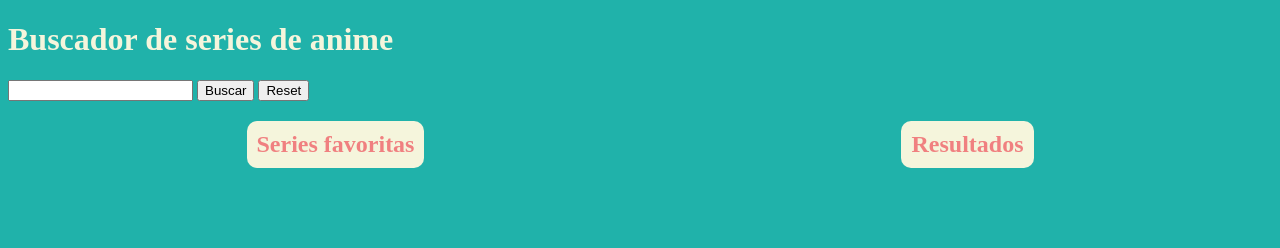
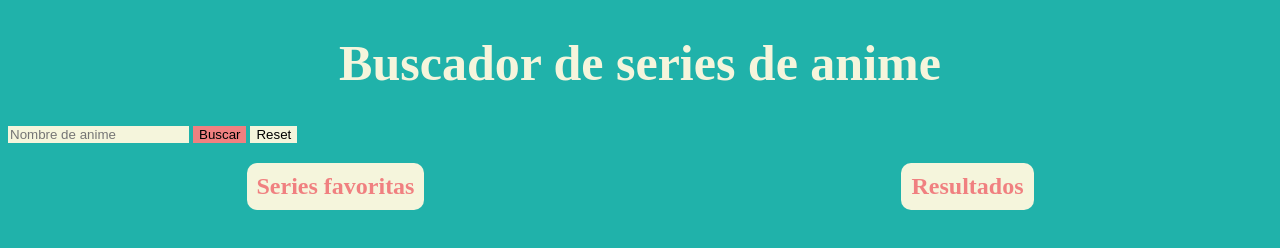
Before and after one commit to ire-rec/modulo-2-evaluacion-final-ire-rec, a website: page src/html/index.html in a window 1280 px wide. Drawn offline with nearby package versions, Linux system fonts and the light colour scheme; files that its build step writes are made by us from their sources; no server answers.

Commit message:
add ok search

```diff
--- a/src/html/index.html
+++ b/src/html/index.html
@@ -12,13 +12,13 @@
       <h1 class="h1">Buscador de series de anime</h1>
 
       <form class= "form" action="/signup" method="post">
-        <input class= "userInput js-userInput" type="text" name=""/>
-        <input class= "button js-button" type="button" name="" value="Buscar"/>
-        <input class= "reset js-reset" type="button" name="" value="Reset"/>
+        <input class= "userInput js-userInput" type="text" name="" id="input" placeholder="Nombre de anime"/>
+        <input class= "button js-button" type="button" name="" value="Buscar" itemid="button"/>
+        <input class= "reset js-reset" type="button" name="" value="Reset" id="reset"/>
       </form>
 
       <main class="main">
-        <article class="animeFavArticle">
+        <article class="animeFavArticle ">
         <h2 class="animeFavTitle"> Series favoritas</h2>
         <ul class="resultsAnimeFav js-resultsAnimeFav"> </ul>
       </article>
--- a/src/js/main.js
+++ b/src/js/main.js
@@ -3,11 +3,13 @@
 //<------------variables--------------------------->
 const userInput = document.querySelector ('.js-userInput');
 const button = document.querySelector ('.js-button');
-const reset = document.querySelector ('.js-reset');
+const resultsAnimeFav = document.querySelector ('.js-resultsAnimeFav');
 const resultsAnime = document.querySelector('.js-resultsAnime');
+
 
 let animes = [];
 let favorites = [];
+
 
 //<----------------funciones varias------------------------------->
 
@@ -35,7 +37,6 @@ function listenerTitles (){
 }
 
 
-
 // <------------traer datos del servidor------>
 function getDataApi(){
   const userAnimeSearch = userInput.value.toLowerCase();
@@ -44,12 +45,13 @@ function getDataApi(){
     .then((json) => {
       console.log(json.data);
       animes = json.data;
-      localStorage.setItem("data", JSON.stringify (animes));
+      renderAnimes();
     });
 
 }
 
 //<----------------renderizar (pintar página)------------------------------->
+
 
 function renderAnimes(){
   let html ='';
@@ -67,27 +69,21 @@ function renderAnimes(){
   listenerTitles ();
 
 }
-//<--------LocalStorage------------------------------> Aquí va función que se va a ejecutar cuando carga la página
-function onLoad(){
-  const dataLocalStorage = JSON.parse(localStorage.getItem('data'));
-  console.log(dataLocalStorage);
+// function addFavList (){
+//   let html='';
+//   let addFavorite='';
+//  const resultsAnimeFav = document.querySelector ('.js-resultsAnimeFav');
 
-  if(dataLocalStorage){
-    animes = dataLocalStorage;
-    renderAnimes(animes);
-    console.log('hay cosas en el localStorage');
-  }
-  else{
-    getDataApi();
-  }
-}
-onLoad();
+// }html+=`<li ><img src ="${animeData.images.jpg.image_url}" >`;
+// resultsAnimeFav.innerHTML = html;
+// addFavList ();
+// }
 
 //<---------------manejadora--------------------------------->
 function handleClick(ev){
   ev.preventDefault();
   getDataApi();
-  renderAnimes();
+
 }
 
 button.addEventListener('click', handleClick);
--- a/src/scss/main.scss
+++ b/src/scss/main.scss
@@ -10,10 +10,27 @@
 //-----------------------BODY STYLES------------>
 .body{
     background-color: lightseagreen;
+
 }
+.userInput{
+    background-color: beige;
+border: none;
+}
+.reset{
+    background-color: beige;
+    border: none;
+}
+.button{
+    background-color: lightcoral;
+    border: none;
+}
+.form{
 
+}
 .h1{
     color: beige;
+    font-size: 50px;
+   text-align: center;
 }
 .main{
    display: flex;
```
